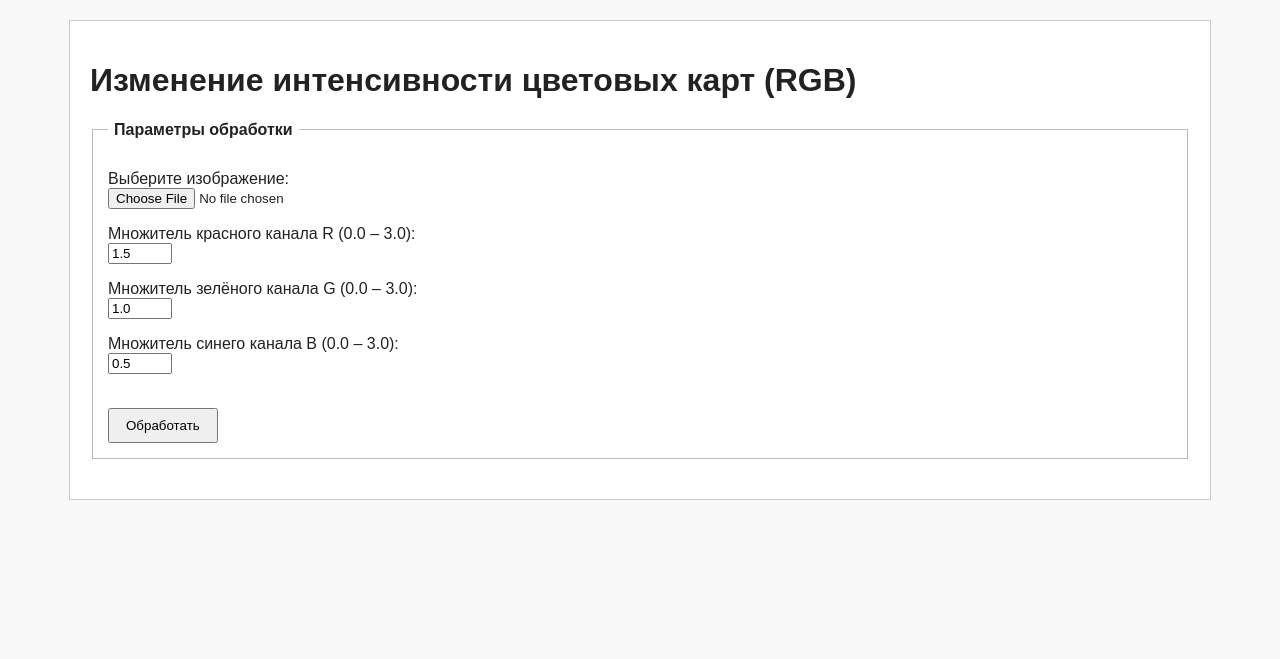
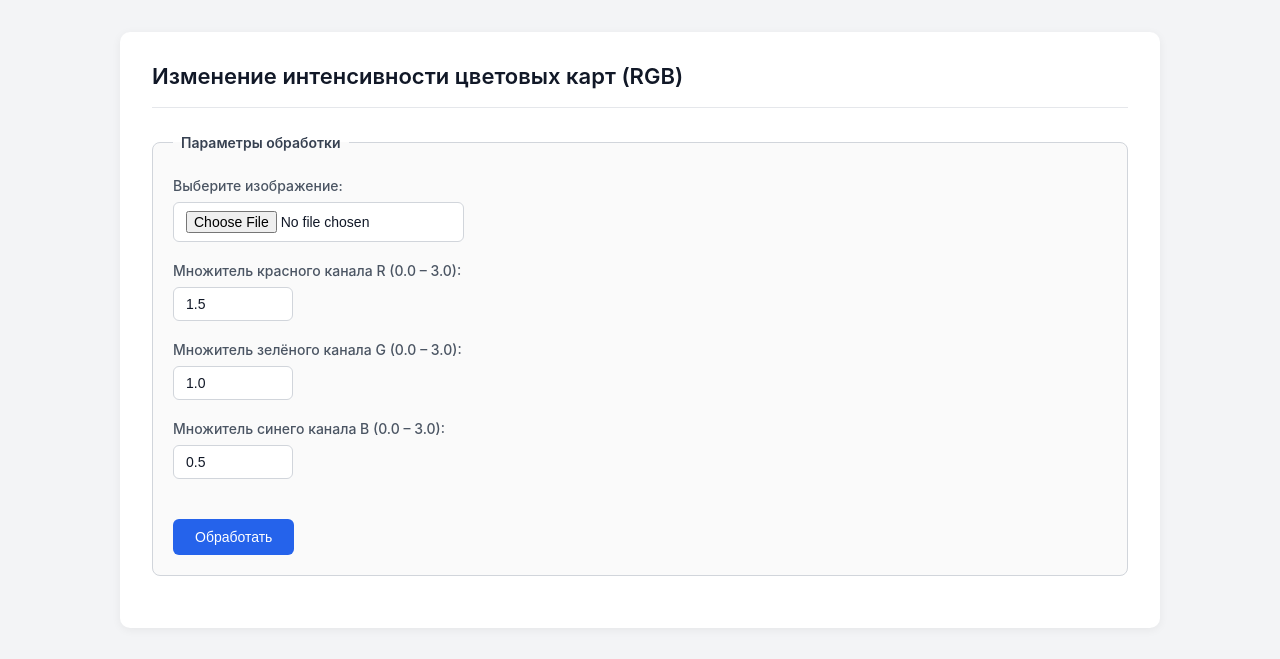
Before and after one commit to 7a1l/RWS_LABA_3, a FastAPI app: page / in a window 1280 px wide. Shown: the top 659 px of the page. Run offline with FastAPI, Linux system fonts and the light colour scheme; some libraries are stand-ins or nearby versions.

Commit message:
new test + design

```diff
--- a/main.py
+++ b/main.py
@@ -25,7 +25,6 @@ RECAPTCHA_SECRET_KEY = os.getenv("RECAPTCHA_SECRET_KEY", "YOUR_SECRET_KEY")
 
 
 def adjust_channel_intensity(image: Image.Image, r_mult: float, g_mult: float, b_mult: float) -> Image.Image:
-    """Изменение интенсивности цветовых каналов R, G, B по заданным коэффициентам"""
     if r_mult < 0 or g_mult < 0 or b_mult < 0:
         raise ValueError("Коэффициенты интенсивности не могут быть отрицательными")
 
@@ -40,7 +39,6 @@ def adjust_channel_intensity(image: Image.Image, r_mult: float, g_mult: float, b
 
 
 def save_color_histogram(image: Image.Image, save_path: str, title_prefix: str):
-    """Построение и сохранение гистограмм распределения цветов по каналам R, G, B"""
     img_array = np.array(image.convert("RGB"))
     fig, axes = plt.subplots(1, 3, figsize=(12, 3.5))
 
@@ -60,7 +58,6 @@ def save_color_histogram(image: Image.Image, save_path: str, title_prefix: str):
 
 @app.get("/", response_class=HTMLResponse)
 async def read_root(request: Request):
-    """Отображение главной страницы с формой ввода параметров"""
     return templates.TemplateResponse(
         request=request,
         name="index.html",
@@ -80,7 +77,6 @@ async def process_image(
     file: UploadFile = File(...),
     resp: str = Form(default="")
 ):
-    """Обработка POST-запроса: проверка капчи, изменение интенсивности каналов и построение гистограмм"""
     if RECAPTCHA_SECRET_KEY and RECAPTCHA_SECRET_KEY != "YOUR_SECRET_KEY":
         try:
             payload = {"secret": RECAPTCHA_SECRET_KEY, "response": resp}
@@ -102,7 +98,6 @@ async def process_image(
     contents = await file.read()
     orig_img = Image.open(io.BytesIO(contents)).convert("RGB")
 
-    # Изменяем интенсивность цветовых карт R, G, B
     processed_img = adjust_channel_intensity(orig_img, r_mult, g_mult, b_mult)
 
     file_hash = hashlib.sha256(
--- a/static/styles.css
+++ b/static/styles.css
@@ -1,51 +1,122 @@
+* {
+    box-sizing: border-box;
+}
+
 body {
-    font-family: Arial, sans-serif;
-    background-color: #f9f9f9;
-    color: #222;
-    margin: 20px;
+    font-family: -apple-system, BlinkMacSystemFont, "Segoe UI", Roboto, Helvetica, Arial, sans-serif;
+    background-color: #f3f4f6;
+    color: #1f2937;
+    margin: 0;
+    padding: 32px 16px;
+    line-height: 1.5;
 }
 
 .container {
-    max-width: 1100px;
+    max-width: 1040px;
     margin: 0 auto;
-    background: #fff;
-    padding: 20px;
-    border: 1px solid #ccc;
+    background: #ffffff;
+    padding: 28px 32px;
+    border-radius: 10px;
+    box-shadow: 0 2px 10px rgba(0, 0, 0, 0.06);
+}
+
+h1 {
+    font-size: 22px;
+    font-weight: 600;
+    color: #111827;
+    margin: 0 0 24px 0;
+    padding-bottom: 14px;
+    border-bottom: 1px solid #e5e7eb;
 }
 
 fieldset {
-    border: 1px solid #bbb;
-    padding: 15px;
-    margin-bottom: 20px;
+    border: 1px solid #d1d5db;
+    border-radius: 8px;
+    padding: 20px;
+    margin: 0 0 24px 0;
+    background-color: #fafafa;
 }
 
 legend {
-    font-weight: bold;
-    padding: 0 6px;
+    font-size: 14px;
+    font-weight: 600;
+    color: #374151;
+    padding: 0 8px;
+}
+
+p {
+    margin: 0 0 16px 0;
+}
+
+label {
+    display: inline-block;
+    font-size: 14px;
+    font-weight: 500;
+    color: #4b5563;
+    margin-bottom: 6px;
+}
+
+input[type="file"],
+input[type="number"] {
+    padding: 8px 12px;
+    border: 1px solid #d1d5db;
+    border-radius: 6px;
+    font-size: 14px;
+    background-color: #ffffff;
+    color: #111827;
+}
+
+input[type="number"] {
+    width: 120px;
+}
+
+input[type="file"]:focus,
+input[type="number"]:focus {
+    outline: none;
+    border-color: #2563eb;
+}
+
+button {
+    background-color: #2563eb;
+    color: #ffffff;
+    border: none;
+    border-radius: 6px;
+    padding: 10px 22px;
+    font-size: 14px;
+    font-weight: 500;
+    cursor: pointer;
+    transition: background-color 0.15s ease;
+}
+
+button:hover {
+    background-color: #1d4ed8;
 }
 
 table {
     width: 100%;
     border-collapse: collapse;
-    margin-top: 10px;
-}
-
-table, th, td {
-    border: 1px solid #999;
+    margin-top: 8px;
+    background-color: #ffffff;
 }
 
 th, td {
-    padding: 10px;
+    border: 1px solid #e5e7eb;
+    padding: 12px;
     text-align: center;
     vertical-align: middle;
+}
+
+th {
+    background-color: #f9fafb;
+    font-size: 14px;
+    font-weight: 600;
+    color: #374151;
 }
 
 img {
     max-width: 100%;
     height: auto;
+    border-radius: 4px;
+    display: block;
+    margin: 0 auto;
 }
-
-button {
-    padding: 8px 16px;
-    cursor: pointer;
-}
--- a/templates/index.html
+++ b/templates/index.html
@@ -65,12 +65,16 @@
                     <td><img src="{{ proc_url }}" alt="Новое изображение"></td>
                 </tr>
                 <tr>
-                    <th>Гистограмма исходного изображения</th>
-                    <th>Гистограмма нового изображения</th>
+                    <th colspan="2">Гистограмма исходного изображения</th>
                 </tr>
                 <tr>
-                    <td><img src="{{ hist_orig_url }}" alt="Гистограмма исходного"></td>
-                    <td><img src="{{ hist_proc_url }}" alt="Гистограмма нового"></td>
+                    <td colspan="2"><img src="{{ hist_orig_url }}" alt="Гистограмма исходного"></td>
+                </tr>
+                <tr>
+                    <th colspan="2">Гистограмма нового изображения</th>
+                </tr>
+                <tr>
+                    <td colspan="2"><img src="{{ hist_proc_url }}" alt="Гистограмма нового"></td>
                 </tr>
             </table>
         </fieldset>
--- a/test.py
+++ b/test.py
@@ -1,4 +1,3 @@
-import numpy as np
 from PIL import Image
 import main
 
@@ -6,6 +5,4 @@ import main
 def test_adjust_channel_intensity():
     img = Image.new("RGB", (10, 10), color=(100, 100, 100))
     processed = main.adjust_channel_intensity(img, r_mult=2.0, g_mult=0.5, b_mult=3.0)
-    arr = np.array(processed)
-    # R: 100*2.0 = 200, G: 100*0.5 = 50, B: min(100*3.0, 255) = 255
-    assert tuple(arr) == (200, 50, 255)
+    assert processed.getpixel((0, 0)) == (200, 50, 255)
```
